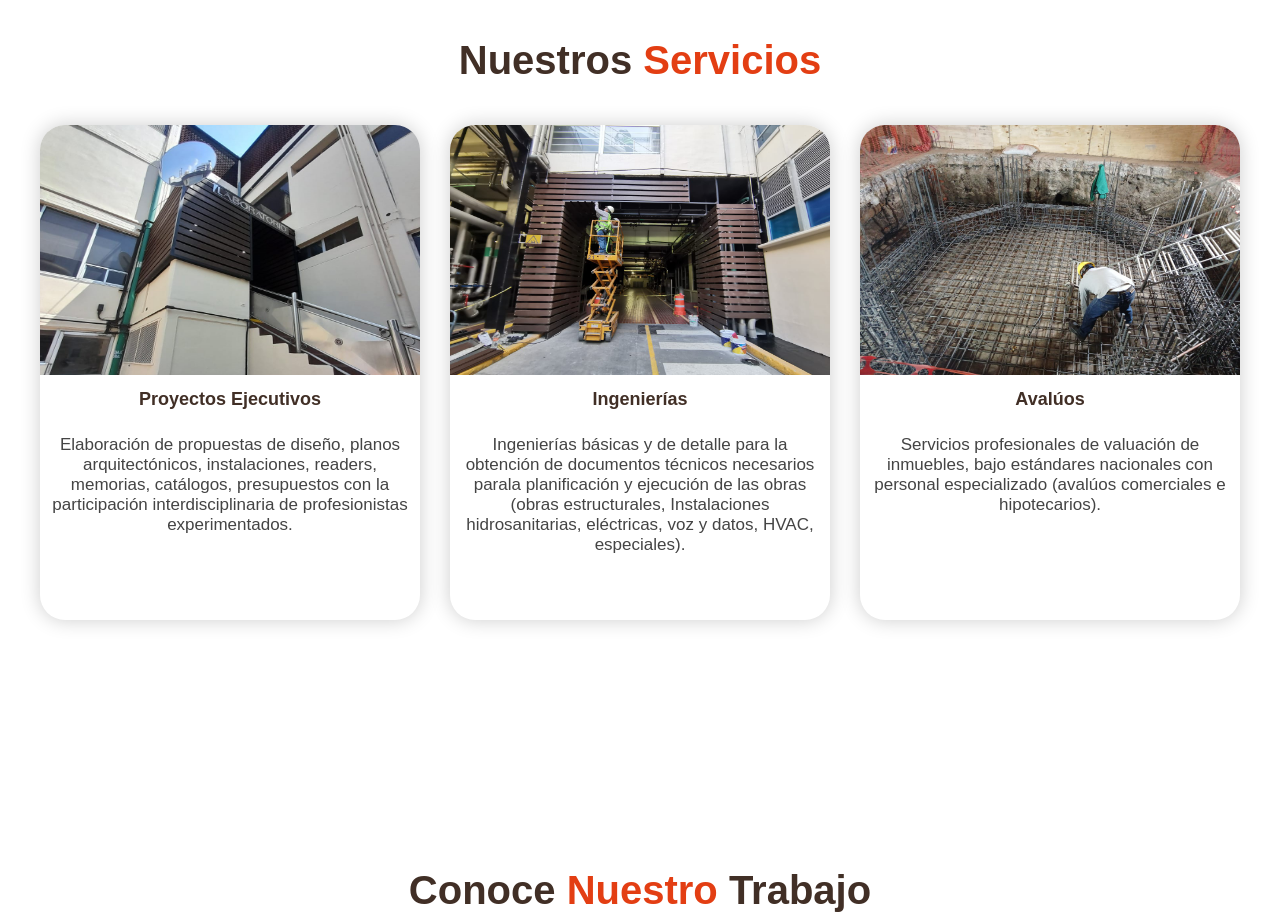
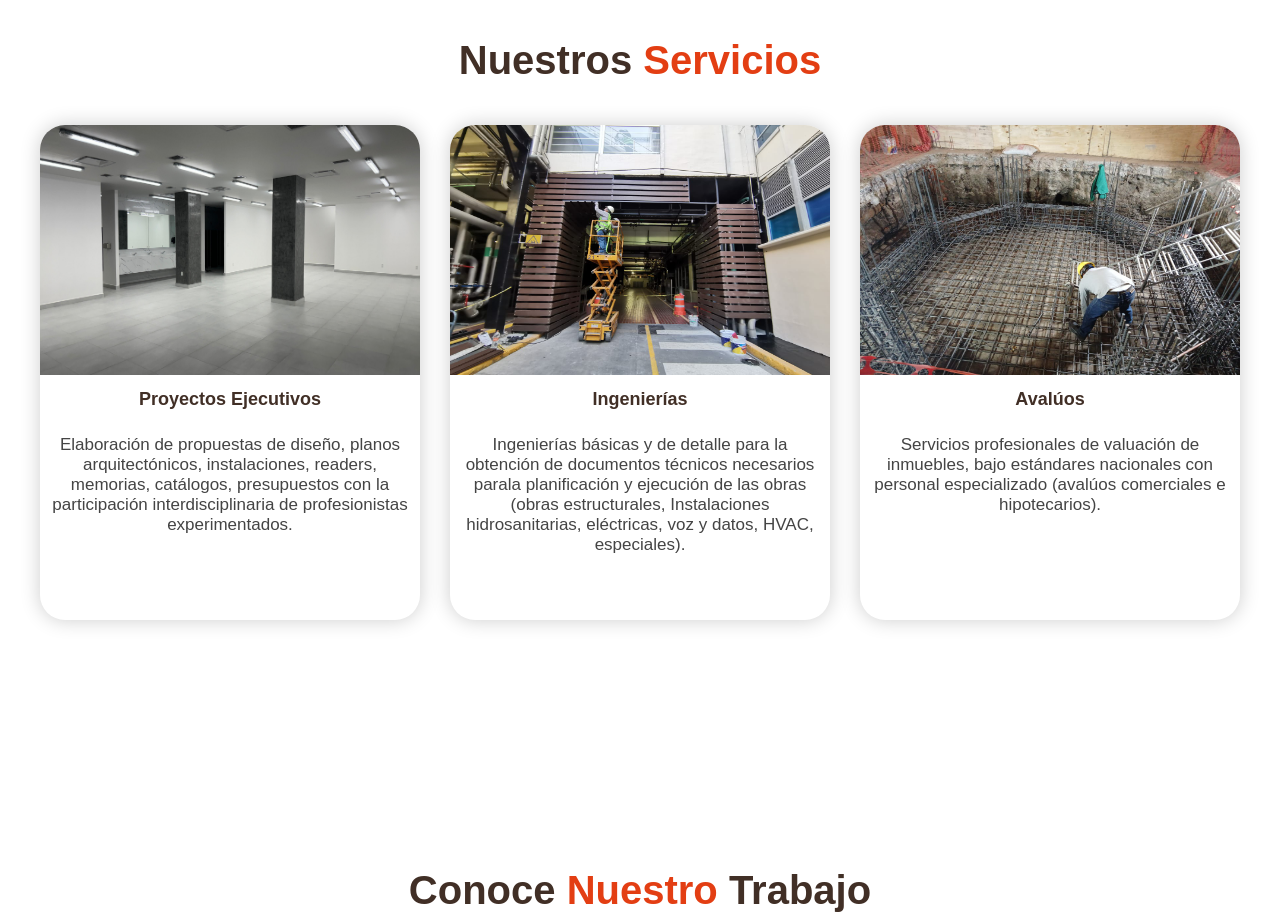
Before and after one commit to beenotech/demo, a plain HTML site: page index.html in a window 1280 px wide. Shown: the part 880-1802 px from the top of the page. Drawn offline with Linux system fonts and the light colour scheme.

Commit message:
Update index.html

```diff
--- a/index.html
+++ b/index.html
@@ -42,7 +42,7 @@
         <div class="services-content">
 
             <div class="service">
-                <img src="/images/services1.jpg" alt="">
+                <img src="images/gallery2.jpg" alt="">
                 <div class="service-txt">
                     <h3>Proyectos Ejecutivos</h3>
                     <p>
```
